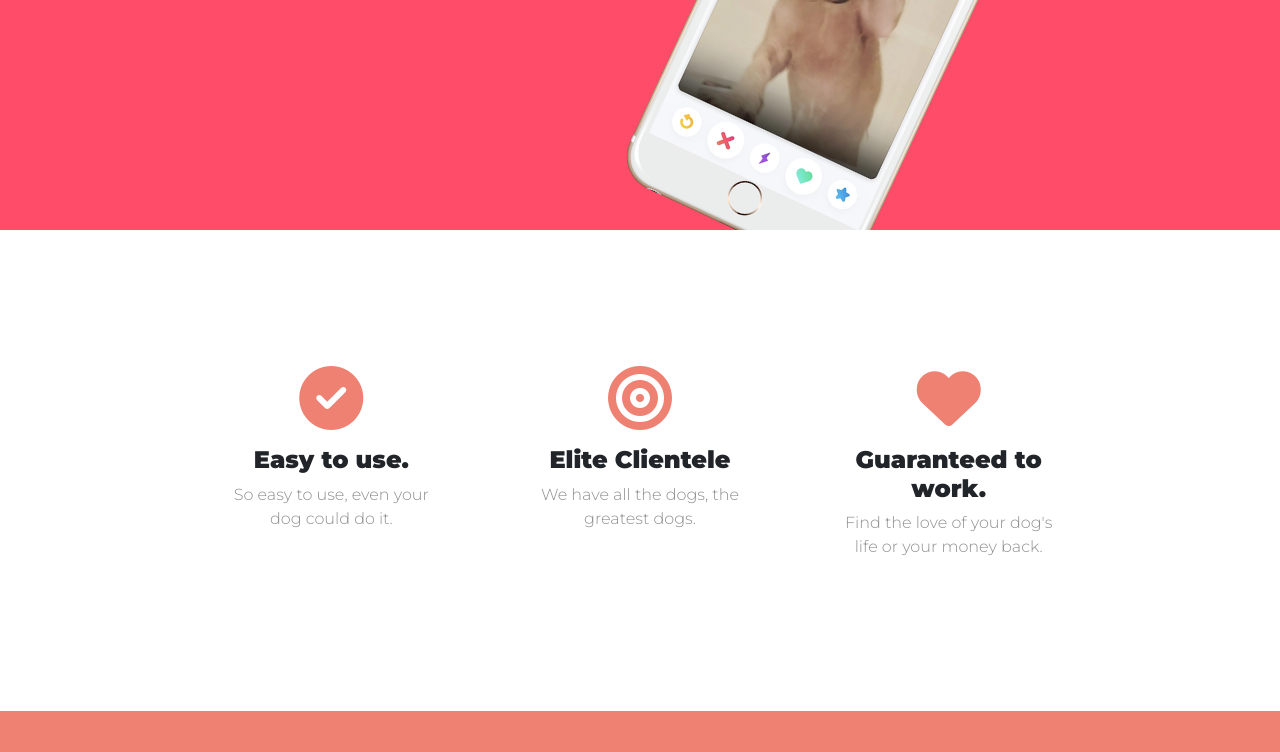
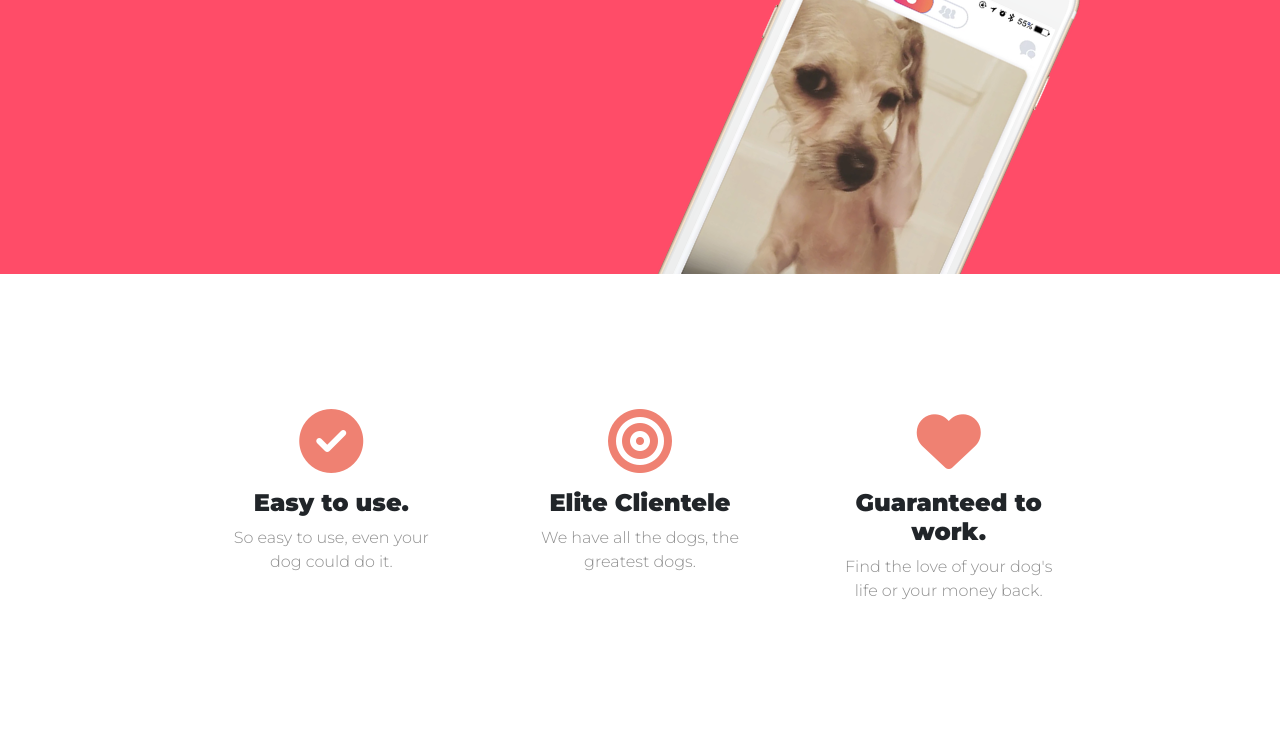
Before and after one commit to jordanduran/TinDog, a plain HTML site: page index.html in a window 1280 px wide. Shown: the part 513-1265 px from the top of the page. Drawn offline with nearby package versions, Linux system fonts and the light colour scheme.

Commit message:
Feature section z-index and title img fix

```diff
--- a/css/styles.css
+++ b/css/styles.css
@@ -66,17 +66,19 @@ h3 {
 /* Title Image */
 
 .title-image {
-  width: 60%;
-  transform: rotate(25deg);
+  width: 65%;
+  transform: rotate(24deg);
   position: relative;
-  top: 12%;
+  top: 40%;
   left: 3.5rem;
 }
 
 /* Features Section */
 
 #features {
+  background-color: #fff;
   padding: 7% 15%;
+  z-index: 1;
 }
 
 .feature-box {
```
